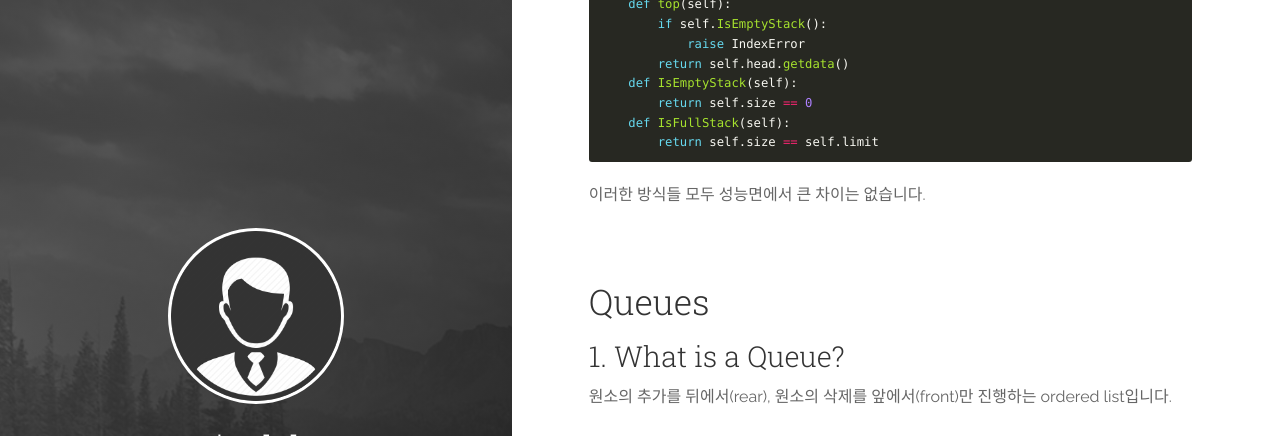
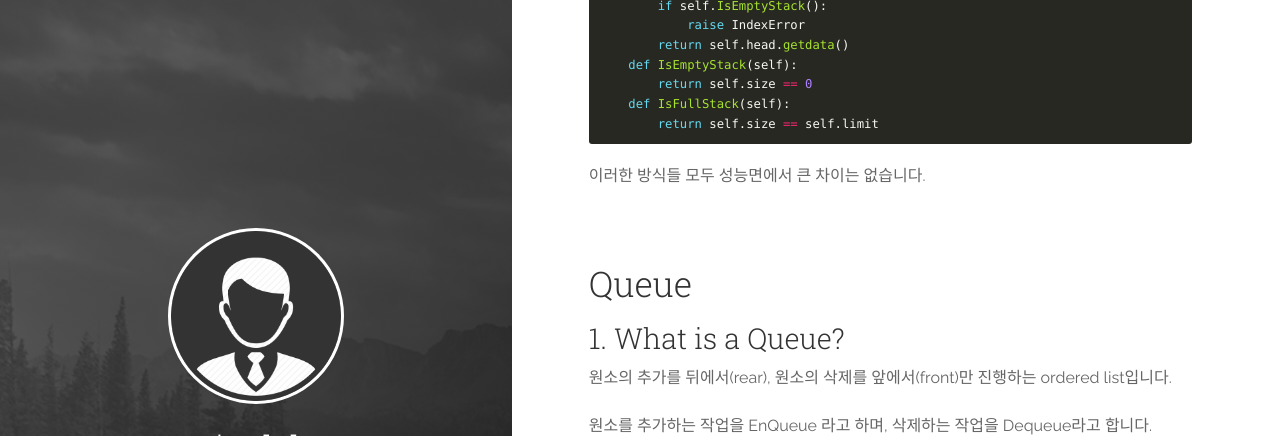
Before and after one commit to DongChanS/DongChanS.github.io, a Jekyll site: the page built from _posts/2019-01-30-24.md, in a window 1280 px wide and 900 px high, scrolled down 2649 px, cut to the strip 0-436 px from the top of the window. Built offline with Jekyll 4.4.1, drawn with Linux system fonts in a browser that asks for light colours; comment, search, counter and statistics services are not loaded.

Commit message:
Update 2019-01-30-24.md

```diff
--- a/_posts/2019-01-30-24.md
+++ b/_posts/2019-01-30-24.md
@@ -4,7 +4,7 @@
 author : Shin Dong Chan
 ---
 
-# Stack
+## Stack
 
 ### 1. What is a Stack?
 
@@ -104,7 +104,7 @@
 
 <br>
 
-## Queues
+## Queue
 
 ### 1. What is a Queue?
 
@@ -245,7 +245,7 @@
 
   이러한 이유 때문에 두 포인터의 위치관계만으로는 큐가 가득찬 상태를 구분할 수 없기 때문에 size 멤버변수를 두거나, **한 칸을 비워두고 원형 배열을 설계**할 수 있습니다.
 
-  ![1](C:\Users\Owner\Desktop\1.PNG)
+  ![1](https://user-images.githubusercontent.com/37765338/52128691-fe8b8c00-2678-11e9-96aa-a3f03f8e6ae5.PNG)
 
 - 원형 배열로 큐를 구현하기
 
```
